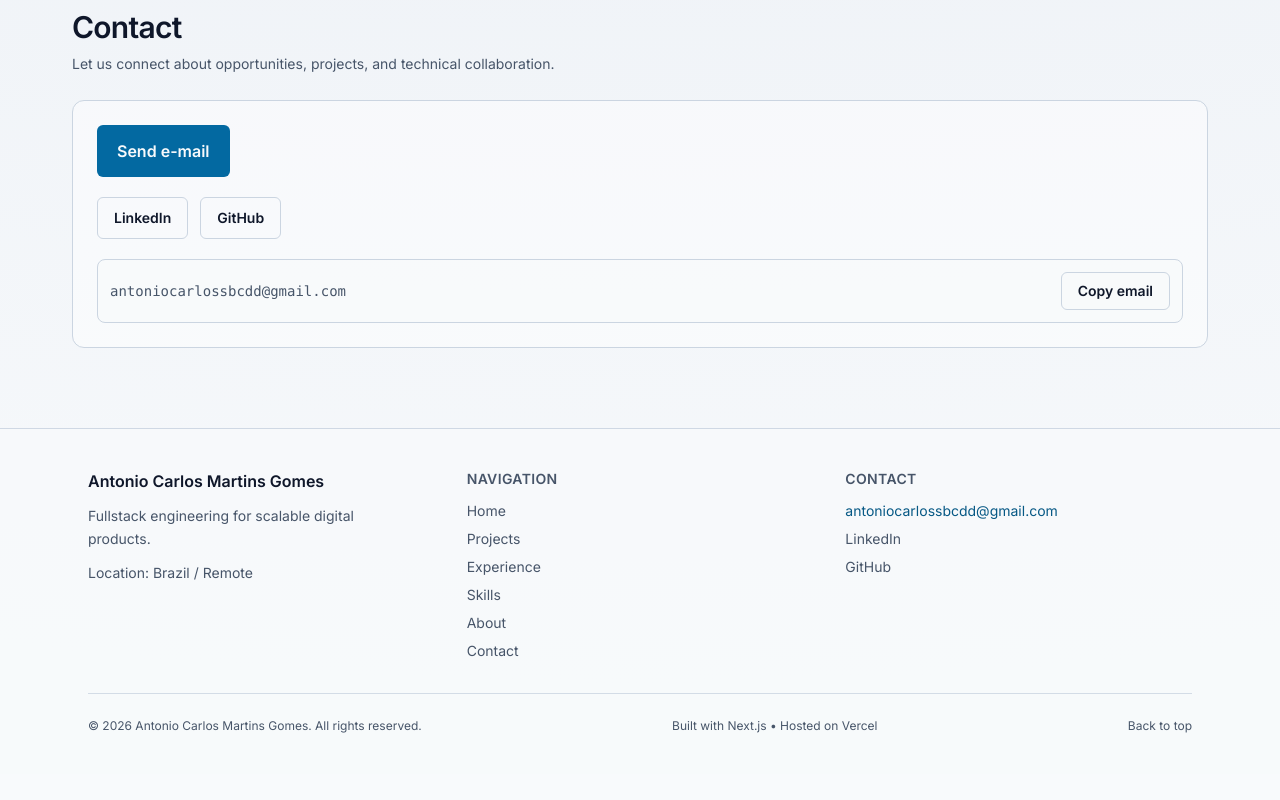
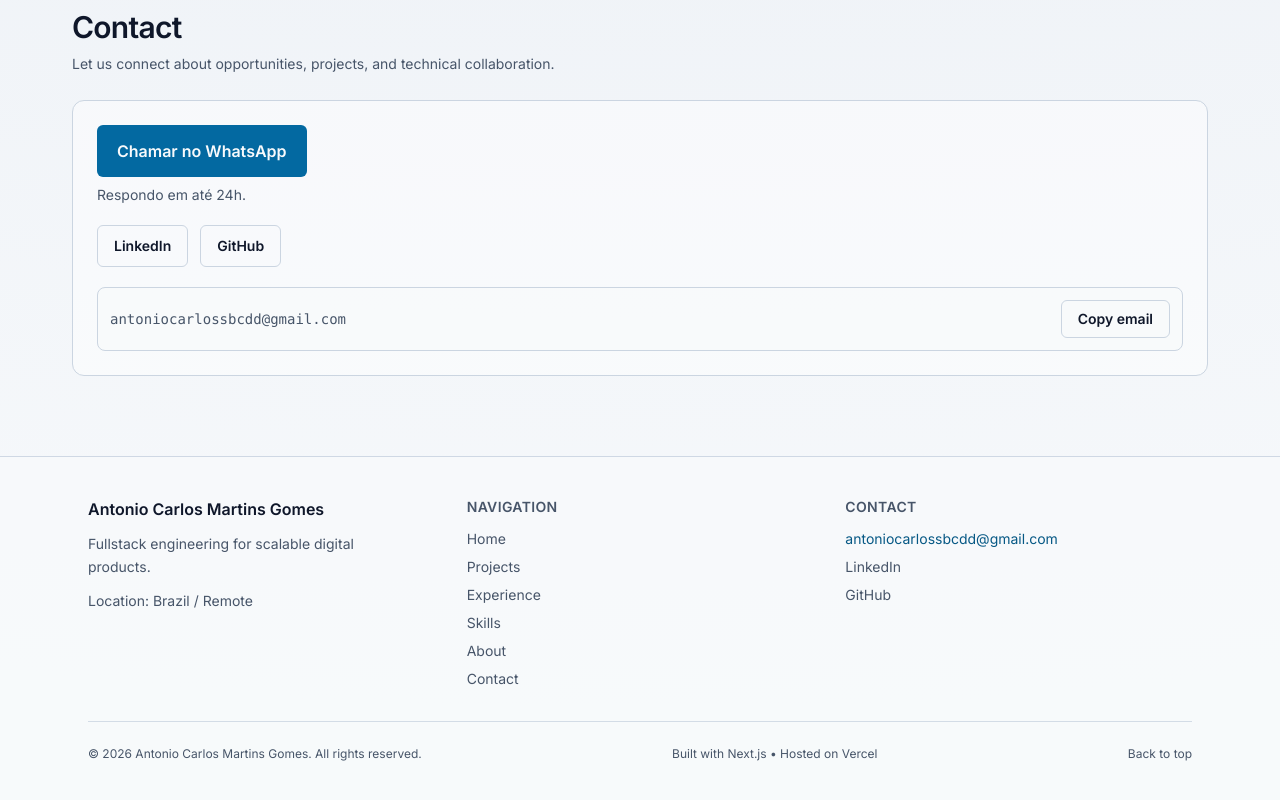
Before and after one commit to CarlosSb/antonio-gomes, a Next.js app: page /en in a window 1280 px wide. Shown: the part 4376-5176 px from the top of the page. Before the commit the page ends 5150 px from the top, so only its background shows below. Built offline with nearby package versions, Linux system fonts and the light colour scheme; no server answers.

Commit message:
feat(contact): add primary whatsapp CTA with quick response microcopy

```diff
--- a/src/components/ContactSection.tsx
+++ b/src/components/ContactSection.tsx
@@ -7,6 +7,9 @@ type ContactSectionProps = {
   id?: string;
 };
 
+const whatsappHref =
+  "https://wa.me/5588992017400?text=Oi%20Ant%C3%B4nio!%20Vi%20seu%20portf%C3%B3lio%20e%20quero%20conversar%20sobre%20uma%20vaga.";
+
 export default function ContactSection({ content, id = "contact" }: ContactSectionProps) {
   return (
     <Section
@@ -15,14 +18,17 @@ export default function ContactSection({ content, id = "contact" }: ContactSecti
       description={content.contactPage.description}
     >
       <article className="space-y-5 rounded-xl border border-slate-800 bg-slate-900/40 p-5 sm:p-6">
-        <div>
+        <div className="space-y-2">
           <a
-            href={`mailto:${content.profile.email}`}
-            aria-label={content.actions.emailMe}
+            href={whatsappHref}
+            target="_blank"
+            rel="noopener noreferrer"
+            aria-label="Chamar no WhatsApp"
             className="inline-flex w-full items-center justify-center rounded-md bg-sky-500 px-5 py-3.5 text-base font-semibold text-slate-950 transition-all duration-200 hover:opacity-90 hover:-translate-y-0.5 focus-visible:outline focus-visible:outline-2 focus-visible:outline-offset-2 focus-visible:outline-sky-500 sm:w-auto"
           >
-            {content.actions.emailMe}
+            Chamar no WhatsApp
           </a>
+          <p className="text-sm text-slate-400">Respondo em até 24h.</p>
         </div>
 
         <div className="flex flex-wrap gap-3">
```
